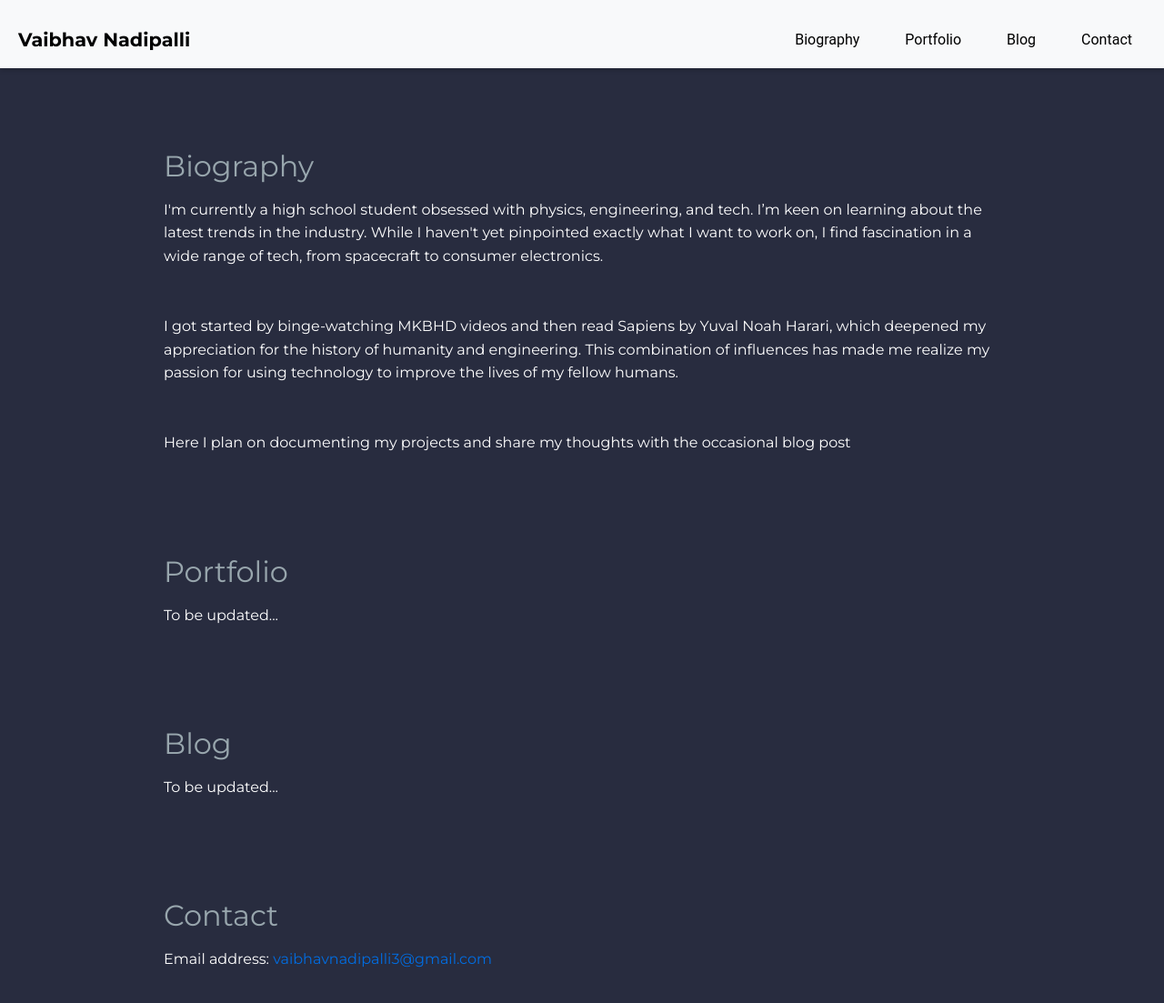
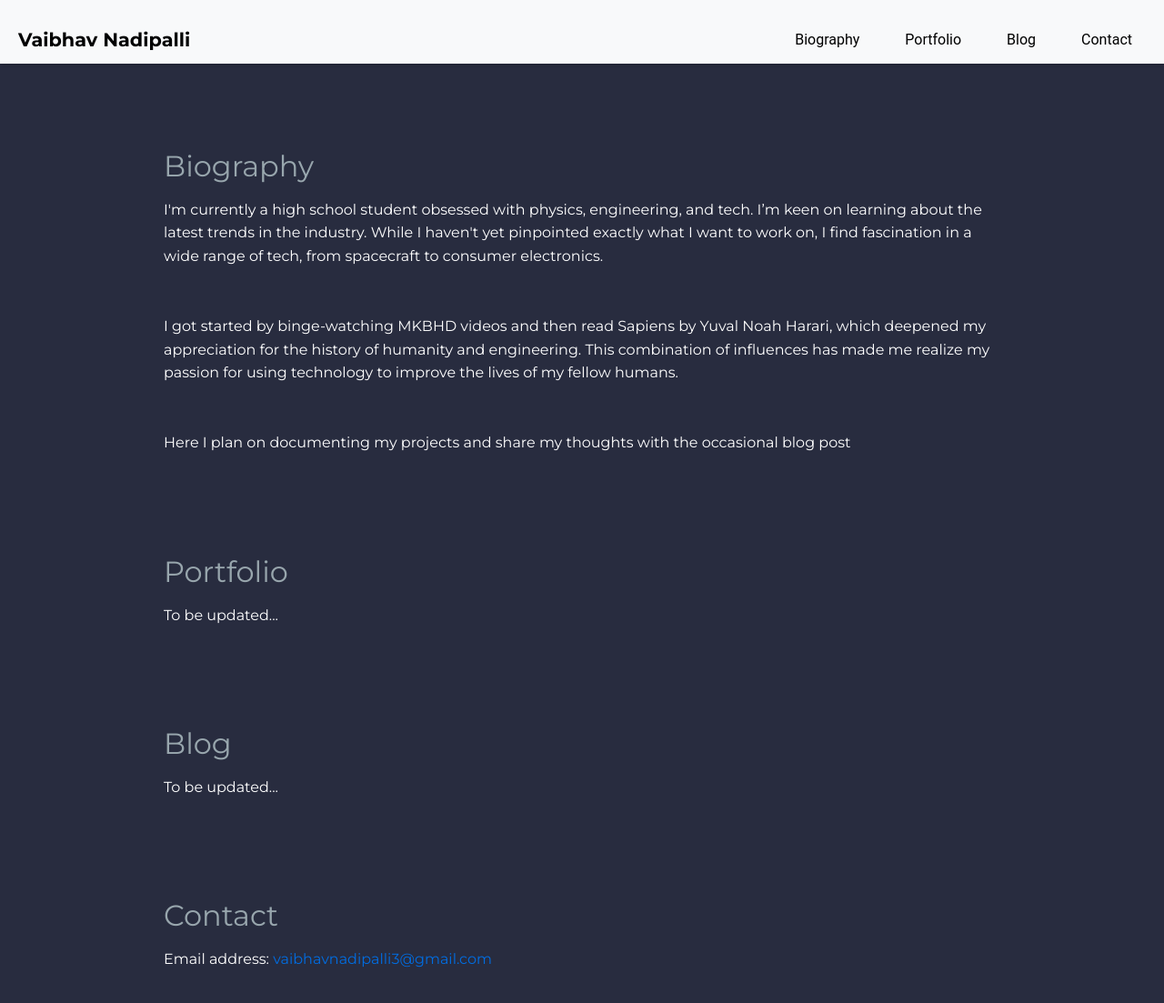
Before and after one commit to Vaibhav-Nadipalli/vaibhav-nadipalli.github.io, a Jekyll site: the page built from index.markdown, in a window 1280 px wide and 1164 px high. Shown: the top 1103 px of the window at 91% size. Built offline with Jekyll 4.4.1, drawn with Linux system fonts in a browser that asks for light colours.

Commit message:
Update styles.css

```diff
--- a/assets/css/styles.css
+++ b/assets/css/styles.css
@@ -25,7 +25,7 @@ header {
     z-index: 1000;
     padding: 15px 0;
     box-shadow: 0 2px 5px rgba(0,0,0,0.2);
-    height: 75px;
+    height: 70px;
 }
 
 .nav-container {
```
